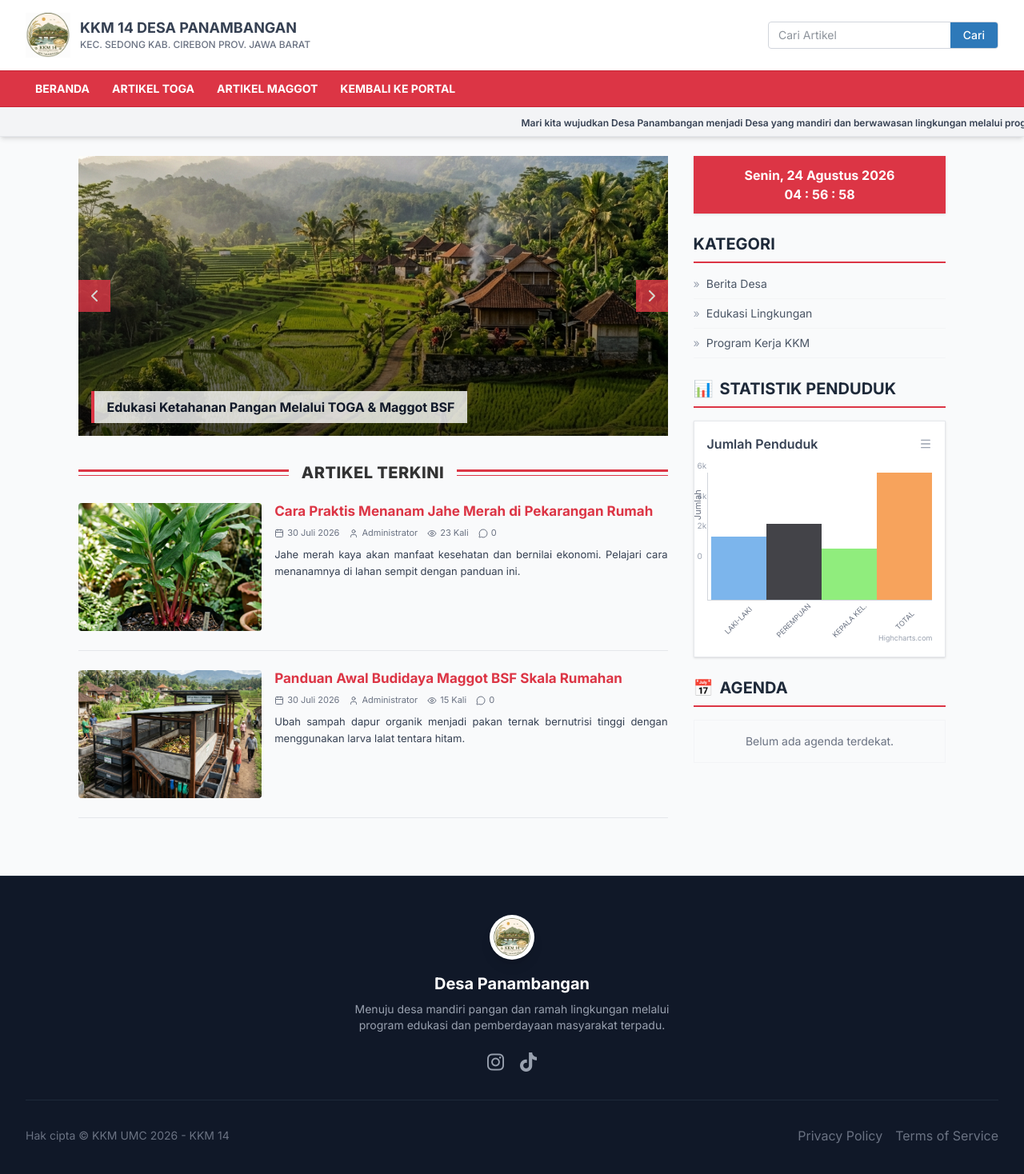
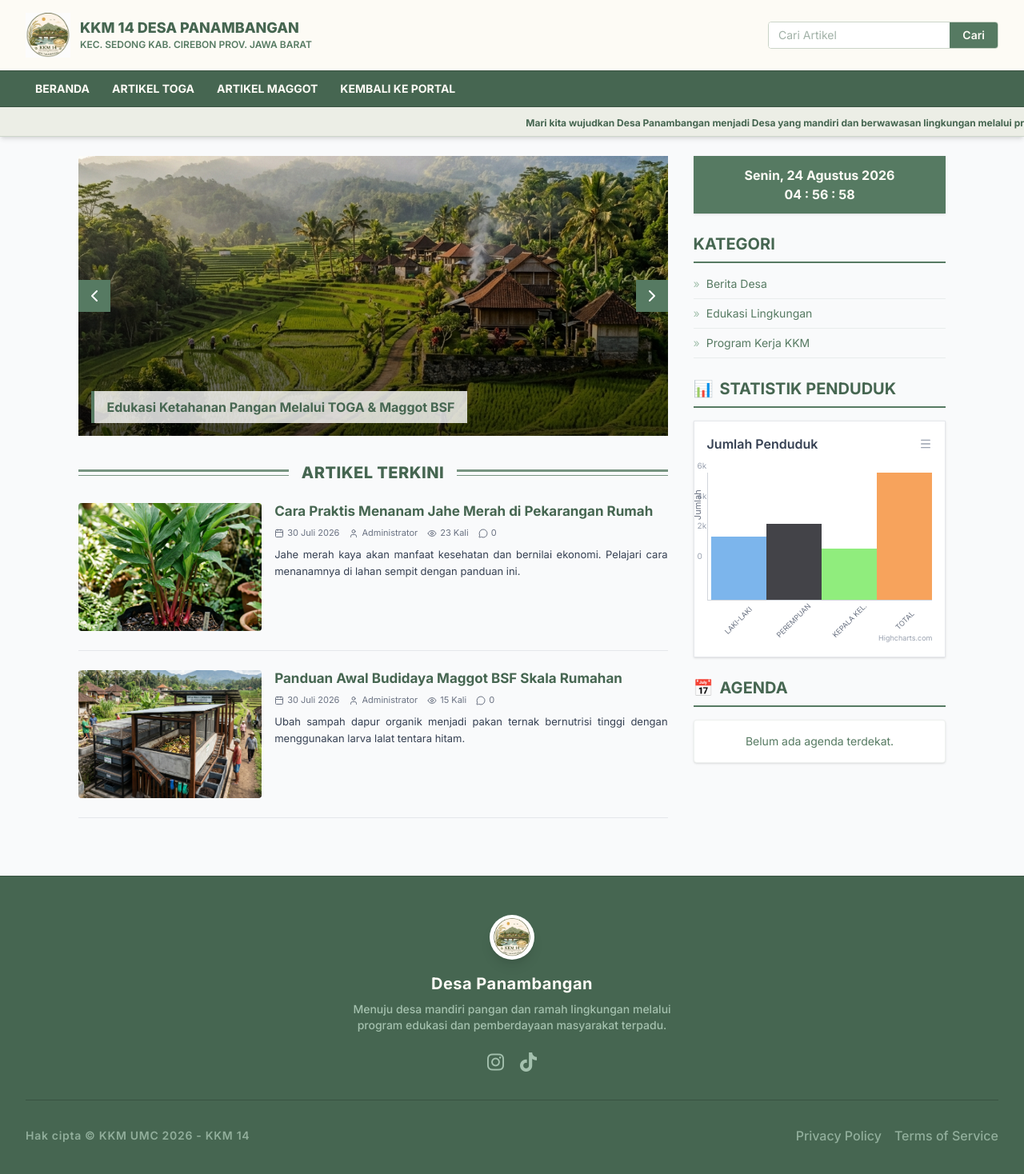
Before and after one commit to adin07-code/Desa-Panambangan, a Next.js app: page /blog in a window 1280 px wide. Shown: the top 1468 px of the page at 80% size. Built offline with nearby package versions, Linux system fonts and the light colour scheme; a web font is replaced by a local one.

Commit message:
style: apply KKN earthy theme to all components and pages

```diff
--- a/src/app/blog/page.tsx
+++ b/src/app/blog/page.tsx
@@ -41,15 +41,15 @@ export default async function Home({
 
                 {/* Slider Overlays */}
                 <div className="absolute inset-0 bg-gradient-to-t from-black/70 to-transparent"></div>
-                <div className="absolute bottom-4 left-4 bg-white/80 px-4 py-2 font-bold text-gray-900 border-l-4 border-[#dc3545]">
+                <div className="absolute bottom-4 left-4 bg-white/80 px-4 py-2 font-bold text-[#466651] border-l-4 border-[#567a62]">
                   Edukasi Ketahanan Pangan Melalui TOGA & Maggot BSF
                 </div>
 
                 {/* Slider Controls */}
-                <button className="absolute left-0 top-1/2 -translate-y-1/2 bg-[#dc3545] text-white p-2 opacity-80 hover:opacity-100">
+                <button className="absolute left-0 top-1/2 -translate-y-1/2 bg-[#567a62] hover:bg-[#466651] text-white p-2 transition-colors">
                   <ChevronLeft size={24} />
                 </button>
-                <button className="absolute right-0 top-1/2 -translate-y-1/2 bg-[#dc3545] text-white p-2 opacity-80 hover:opacity-100">
+                <button className="absolute right-0 top-1/2 -translate-y-1/2 bg-[#567a62] hover:bg-[#466651] text-white p-2 transition-colors">
                   <ChevronRight size={24} />
                 </button>
               </div>
@@ -57,11 +57,11 @@ export default async function Home({
 
             {/* ARTIKEL TERKINI Header */}
             <div className="flex items-center mb-6">
-              <div className="flex-grow border-t-[3px] border-b-[1px] border-[#dc3545] h-2"></div>
-              <h2 className="px-2 sm:px-4 text-lg sm:text-xl font-extrabold text-[#333] uppercase tracking-wide text-center">
+              <div className="flex-grow border-t-[3px] border-b-[1px] border-[#567a62]/80 h-2"></div>
+              <h2 className="px-2 sm:px-4 text-lg sm:text-xl font-extrabold text-[#466651] uppercase tracking-wide text-center">
                 {q ? `HASIL PENCARIAN: "${q}"` : "ARTIKEL TERKINI"}
               </h2>
-              <div className="flex-grow border-t-[3px] border-b-[1px] border-[#dc3545] h-2"></div>
+              <div className="flex-grow border-t-[3px] border-b-[1px] border-[#567a62]/80 h-2"></div>
             </div>
 
             {/* Articles List */}
--- a/src/components/ArticleCard.tsx
+++ b/src/components/ArticleCard.tsx
@@ -34,7 +34,7 @@ export default function ArticleCard({ article }: { article: ArticleData }) {
       {/* Article Content */}
       <div className="w-full sm:w-2/3 flex flex-col justify-start">
         <Link href={`/artikel/${article.slug}`}>
-          <h3 className="text-[17px] font-bold text-[#dc3545] mb-2 leading-tight hover:underline">
+          <h3 className="text-[17px] font-bold text-[#466651] group-hover:text-[#d89f4b] transition-colors mb-2 leading-tight">
             {article.title}
           </h3>
         </Link>
--- a/src/components/Footer.tsx
+++ b/src/components/Footer.tsx
@@ -2,27 +2,27 @@ import Image from "next/image";
 
 export default function Footer() {
   return (
-    <footer className="bg-gray-900 text-white py-12 border-t border-gray-800" id="kontak">
+    <footer className="bg-[#466651] text-[#FDFBF5] py-12 border-t border-[#385241]" id="kontak">
       <div className="max-w-7xl mx-auto px-4 sm:px-6 lg:px-8 flex flex-col items-center">
         <Image src="/logo.png" alt="Logo Desa" width={56} height={56} className="w-14 h-14 object-contain bg-white rounded-full p-1 shadow-lg mb-4" />
-        <h4 className="text-xl font-bold mb-2">Desa Panambangan</h4>
-        <p className="text-gray-400 text-sm mb-6 text-center max-w-md">Menuju desa mandiri pangan dan ramah lingkungan melalui program edukasi dan pemberdayaan masyarakat terpadu.</p>
+        <h4 className="text-xl font-bold mb-2 tracking-wide">Desa Panambangan</h4>
+        <p className="text-[#a4c1ae] text-sm mb-6 text-center max-w-md font-medium">Menuju desa mandiri pangan dan ramah lingkungan melalui program edukasi dan pemberdayaan masyarakat terpadu.</p>
 
         {/* Social Media Links */}
         <div className="flex gap-5 mb-8">
-            <a href="https://www.instagram.com/kkmpanambangan14_umc?igsh=endneGxnNXZqNTJ5" target="_blank" rel="noopener noreferrer" className="text-gray-400 hover:text-pink-500 transition-colors transform hover:scale-110">
+            <a href="https://www.instagram.com/kkmpanambangan14_umc?igsh=endneGxnNXZqNTJ5" target="_blank" rel="noopener noreferrer" className="text-[#a4c1ae] hover:text-[#d89f4b] transition-colors transform hover:scale-110">
                 <i className="fa-brands fa-instagram text-2xl"></i>
             </a>
-            <a href="https://www.tiktok.com/@kkm.panambangan_umc?_r=1&_t=ZS-98S89Bdo4of" target="_blank" rel="noopener noreferrer" className="text-gray-400 hover:text-white transition-colors transform hover:scale-110">
+            <a href="https://www.tiktok.com/@kkm.panambangan_umc?_r=1&_t=ZS-98S89Bdo4of" target="_blank" rel="noopener noreferrer" className="text-[#a4c1ae] hover:text-[#d89f4b] transition-colors transform hover:scale-110">
                 <i className="fa-brands fa-tiktok text-2xl"></i>
             </a>
         </div>
 
-        <div className="w-full border-t border-gray-800 pt-8 flex flex-col md:flex-row justify-between items-center">
-          <p className="text-gray-500 text-sm mb-4 md:mb-0">Hak cipta &copy; KKM UMC 2026 - KKM 14</p>
+        <div className="w-full border-t border-[#385241] pt-8 flex flex-col md:flex-row justify-between items-center">
+          <p className="text-[#a4c1ae]/80 text-sm mb-4 md:mb-0 font-semibold tracking-wider">Hak cipta &copy; KKM UMC 2026 - KKM 14</p>
           <div className="flex space-x-4">
-            <a href="#" className="text-gray-500 hover:text-white transition">Privacy Policy</a>
-            <a href="#" className="text-gray-500 hover:text-white transition">Terms of Service</a>
+            <a href="#" className="text-[#a4c1ae]/80 hover:text-[#d89f4b] transition font-medium">Privacy Policy</a>
+            <a href="#" className="text-[#a4c1ae]/80 hover:text-[#d89f4b] transition font-medium">Terms of Service</a>
           </div>
         </div>
       </div>
--- a/src/components/Navbar.tsx
+++ b/src/components/Navbar.tsx
@@ -9,7 +9,7 @@ export default function Navbar() {
   const [isOpen, setIsOpen] = useState(false);
 
   return (
-    <div className="bg-white sticky top-0 z-50 shadow-md">
+    <div className="bg-[#FDFBF5] sticky top-0 z-50 shadow-md">
       {/* Top Header */}
       <div className="max-w-7xl mx-auto px-4 sm:px-6 lg:px-8 py-4">
         <div className="flex flex-col md:flex-row justify-between items-center gap-4">
@@ -19,21 +19,21 @@ export default function Navbar() {
               <Image src="/logo.png" alt="Logo Desa" width={56} height={56} className="w-14 h-14 object-contain" />
             </Link>
             <div className="flex flex-col">
-              <span className="font-bold text-lg text-gray-700 leading-tight">KKM 14 DESA PANAMBANGAN</span>
-              <span className="text-xs text-gray-500 font-medium mt-0.5">KEC. SEDONG KAB. CIREBON PROV. JAWA BARAT</span>
+              <span className="font-extrabold text-lg text-[#466651] leading-tight">KKM 14 DESA PANAMBANGAN</span>
+              <span className="text-xs text-[#567a62] font-semibold mt-0.5">KEC. SEDONG KAB. CIREBON PROV. JAWA BARAT</span>
             </div>
           </div>
 
           {/* Search Bar */}
           <div className="flex items-center justify-center w-full md:w-auto mt-3 md:mt-0">
-            <form action="/blog" method="GET" className="flex w-full md:w-72 border border-gray-300 rounded overflow-hidden">
+            <form action="/blog" method="GET" className="flex w-full md:w-72 border border-[#567a62]/30 rounded overflow-hidden">
               <input
                 type="text"
                 name="q"
                 placeholder="Cari Artikel"
-                className="px-3 py-1.5 w-full text-sm outline-none"
+                className="px-3 py-1.5 w-full text-sm outline-none bg-white text-[#466651]"
               />
-              <button type="submit" className="bg-[#2e79b9] hover:bg-[#256396] text-white px-4 py-1.5 text-sm font-medium transition-colors flex items-center justify-center">
+              <button type="submit" className="bg-[#567a62] hover:bg-[#466651] text-[#FDFBF5] px-4 py-1.5 text-sm font-semibold transition-colors flex items-center justify-center">
                 Cari
               </button>
             </form>
@@ -42,7 +42,7 @@ export default function Navbar() {
             <button
               type="button"
               onClick={() => setIsOpen(!isOpen)}
-              className="ml-3 md:hidden text-gray-600 hover:text-[#dc3545] focus:outline-none flex-shrink-0"
+              className="ml-3 md:hidden text-[#567a62] hover:text-[#d89f4b] focus:outline-none flex-shrink-0 transition-colors"
             >
               {isOpen ? <X size={24} /> : <Menu size={24} />}
             </button>
@@ -50,34 +50,34 @@ export default function Navbar() {
         </div>
       </div>
 
-      {/* Bottom Red Navigation */}
-      <nav className="bg-[#dc3545] border-t border-b border-[#c82333]">
+      {/* Bottom Navigation */}
+      <nav className="bg-[#466651] border-t border-b border-[#385241]">
         <div className="max-w-7xl mx-auto px-4 sm:px-6 lg:px-8">
           <div className="hidden md:flex items-center space-x-1 overflow-x-auto whitespace-nowrap scrollbar-hide py-0">
-            <Link href="/blog" className="text-white hover:bg-[#c82333] px-3 py-3 text-sm font-bold uppercase transition-colors">BERANDA</Link>
-            <Link href="/artikel/jahe-merah" className="text-white hover:bg-[#c82333] px-3 py-3 text-sm font-bold uppercase transition-colors">ARTIKEL TOGA</Link>
-            <Link href="/artikel/maggot-bsf" className="text-white hover:bg-[#c82333] px-3 py-3 text-sm font-bold uppercase transition-colors">ARTIKEL MAGGOT</Link>
-            <Link href="/" className="text-white hover:bg-[#c82333] px-3 py-3 text-sm font-bold uppercase transition-colors">KEMBALI KE PORTAL</Link>
+            <Link href="/blog" className="text-[#FDFBF5] hover:bg-[#385241] px-3 py-3 text-sm font-bold uppercase transition-colors">BERANDA</Link>
+            <Link href="/artikel/jahe-merah" className="text-[#FDFBF5] hover:bg-[#385241] px-3 py-3 text-sm font-bold uppercase transition-colors">ARTIKEL TOGA</Link>
+            <Link href="/artikel/maggot-bsf" className="text-[#FDFBF5] hover:bg-[#385241] px-3 py-3 text-sm font-bold uppercase transition-colors">ARTIKEL MAGGOT</Link>
+            <Link href="/" className="text-[#FDFBF5] hover:bg-[#385241] px-3 py-3 text-sm font-bold uppercase transition-colors">KEMBALI KE PORTAL</Link>
           </div>
         </div>
 
         {/* Mobile Menu */}
         {isOpen && (
-          <div className="md:hidden bg-[#dc3545] border-t border-[#c82333]">
+          <div className="md:hidden bg-[#466651] border-t border-[#385241]">
             <div className="px-2 pt-2 pb-3 space-y-1">
-              <Link href="/blog" onClick={() => setIsOpen(false)} className="block px-3 py-2 text-base font-bold text-white hover:bg-[#c82333] uppercase">BERANDA</Link>
-              <Link href="/artikel/jahe-merah" onClick={() => setIsOpen(false)} className="block px-3 py-2 text-base font-bold text-white hover:bg-[#c82333] uppercase">ARTIKEL TOGA</Link>
-              <Link href="/artikel/maggot-bsf" onClick={() => setIsOpen(false)} className="block px-3 py-2 text-base font-bold text-white hover:bg-[#c82333] uppercase">ARTIKEL MAGGOT</Link>
-              <Link href="/" onClick={() => setIsOpen(false)} className="block px-3 py-2 text-base font-bold text-white hover:bg-[#c82333] uppercase">KEMBALI KE PORTAL</Link>
+              <Link href="/blog" onClick={() => setIsOpen(false)} className="block px-3 py-2 text-base font-bold text-[#FDFBF5] hover:bg-[#385241] uppercase transition-colors">BERANDA</Link>
+              <Link href="/artikel/jahe-merah" onClick={() => setIsOpen(false)} className="block px-3 py-2 text-base font-bold text-[#FDFBF5] hover:bg-[#385241] uppercase transition-colors">ARTIKEL TOGA</Link>
+              <Link href="/artikel/maggot-bsf" onClick={() => setIsOpen(false)} className="block px-3 py-2 text-base font-bold text-[#FDFBF5] hover:bg-[#385241] uppercase transition-colors">ARTIKEL MAGGOT</Link>
+              <Link href="/" onClick={() => setIsOpen(false)} className="block px-3 py-2 text-base font-bold text-[#FDFBF5] hover:bg-[#385241] uppercase transition-colors">KEMBALI KE PORTAL</Link>
             </div>
           </div>
         )}
       </nav>
 
       {/* Marquee */}
-      <div className="bg-gray-100 border-b border-gray-200 py-1.5 overflow-hidden block">
+      <div className="bg-[#567a62]/10 border-b border-[#567a62]/20 py-1.5 overflow-hidden block">
         <div className="max-w-7xl mx-auto px-4 sm:px-6 lg:px-8 w-full overflow-hidden relative whitespace-nowrap">
-          <div className="text-xs font-semibold text-gray-700 animate-marquee inline-block">
+          <div className="text-xs font-bold text-[#466651] animate-marquee inline-block">
             Mari kita wujudkan Desa Panambangan menjadi Desa yang mandiri dan berwawasan lingkungan melalui program edukasi TOGA dan pengelolaan limbah organik dengan budidaya Maggot BSF.
           </div>
         </div>
--- a/src/components/Sidebar.tsx
+++ b/src/components/Sidebar.tsx
@@ -33,30 +33,30 @@ export default function Sidebar() {
   return (
     <div className="w-full flex flex-col gap-6">
       {/* Date Widget */}
-      <div className="bg-[#dc3545] text-white text-center py-3 font-bold shadow" suppressHydrationWarning>
+      <div className="bg-[#567a62] text-[#FDFBF5] text-center py-3 font-bold shadow" suppressHydrationWarning>
         {formattedDate}<br/>
         {formattedTime}
       </div>
 
       {/* Kategori */}
       <div>
-        <h3 className="text-xl font-bold uppercase border-b-2 border-[#dc3545] pb-2 mb-4">KATEGORI</h3>
-        <ul className="flex flex-col space-y-2 text-sm text-gray-600">
-          <li className="flex items-center border-b border-gray-100 pb-2 hover:text-[#dc3545] cursor-pointer">
-            <span className="text-gray-400 mr-2">»</span> Berita Desa
+        <h3 className="text-xl font-bold text-[#466651] uppercase border-b-2 border-[#567a62] pb-2 mb-4">KATEGORI</h3>
+        <ul className="flex flex-col space-y-2 text-sm text-[#567a62]">
+          <li className="flex items-center border-b border-[#567a62]/10 pb-2 hover:text-[#d89f4b] cursor-pointer transition-colors">
+            <span className="text-[#a4c1ae] mr-2">»</span> Berita Desa
           </li>
-          <li className="flex items-center border-b border-gray-100 pb-2 hover:text-[#dc3545] cursor-pointer">
-            <span className="text-gray-400 mr-2">»</span> Edukasi Lingkungan
+          <li className="flex items-center border-b border-[#567a62]/10 pb-2 hover:text-[#d89f4b] cursor-pointer transition-colors">
+            <span className="text-[#a4c1ae] mr-2">»</span> Edukasi Lingkungan
           </li>
-          <li className="flex items-center border-b border-gray-100 pb-2 hover:text-[#dc3545] cursor-pointer">
-            <span className="text-gray-400 mr-2">»</span> Program Kerja KKM
+          <li className="flex items-center border-b border-[#567a62]/10 pb-2 hover:text-[#d89f4b] cursor-pointer transition-colors">
+            <span className="text-[#a4c1ae] mr-2">»</span> Program Kerja KKM
           </li>
         </ul>
       </div>
 
       {/* Statistik Penduduk */}
       <div>
-        <h3 className="text-xl font-bold uppercase border-b-2 border-[#dc3545] pb-2 mb-4 flex items-center">
+        <h3 className="text-xl font-bold text-[#466651] uppercase border-b-2 border-[#567a62] pb-2 mb-4 flex items-center">
           <span className="mr-2">📊</span> STATISTIK PENDUDUK
         </h3>
         <div className="border border-gray-200 p-4 shadow-sm relative bg-white">
@@ -117,10 +117,10 @@ export default function Sidebar() {
 
       {/* Agenda */}
       <div>
-        <h3 className="text-xl font-bold uppercase border-b-2 border-[#dc3545] pb-2 mb-4 flex items-center">
+        <h3 className="text-xl font-bold text-[#466651] uppercase border-b-2 border-[#567a62] pb-2 mb-4 flex items-center">
           <span className="mr-2">📅</span> AGENDA
         </h3>
-        <p className="text-sm text-gray-500 text-center py-4 border border-gray-100 bg-gray-50">Belum ada agenda terdekat.</p>
+        <p className="text-sm text-[#567a62] text-center py-4 border border-[#567a62]/10 bg-white shadow-sm rounded">Belum ada agenda terdekat.</p>
       </div>
 
     </div>
```
Also changed, not shown: src/app/artikel/[slug]/page.tsx (+15 -15 lines), src/app/page.tsx (+41 -43 lines), src/components/LogbookSection.tsx (+5 -5 lines), src/components/QRButton.tsx (+8 -8 lines).
